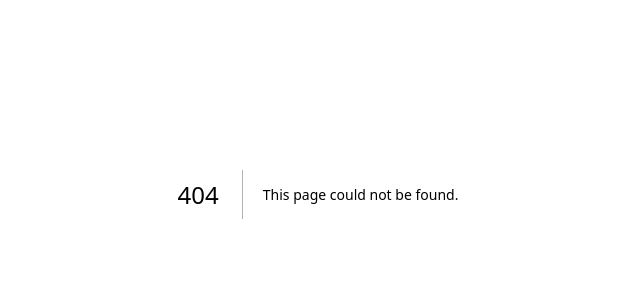
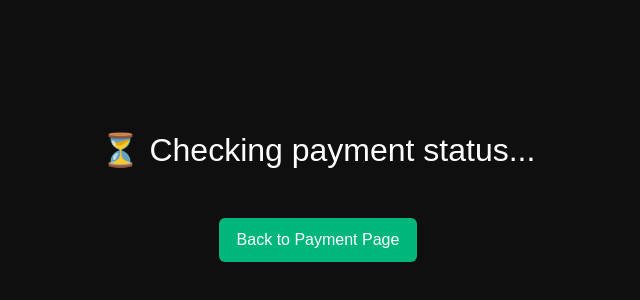
Before and after one commit to chaitu999projects/payments, a Next.js app: page /payment-status in a window 1280 px wide. Before the commit this address had no page. Shown: the part 206-506 px from the top of the page, without its empty margins (322-962 px from the left). Built offline with nearby package versions, Linux system fonts and the light colour scheme.

Commit message:
cashfree some changes

```diff
--- /dev/null
+++ b/app/api/check-status/route.js
@@ -0,0 +1,39 @@
+import axios from "axios";
+
+export async function GET(req) {
+  const { searchParams } = new URL(req.url);
+  const orderId = searchParams.get("order_id");
+
+  if (!orderId) {
+    return new Response(
+      JSON.stringify({ error: "Missing order_id" }),
+      { status: 400 }
+    );
+  }
+
+  try {
+    const BASE =
+      process.env.CASHFREE_ENV === "prod"
+        ? "https://api.cashfree.com"
+        : "https://sandbox.cashfree.com";
+
+    const headers = {
+      "x-client-id": process.env.CASHFREE_APP_ID,
+      "x-client-secret": process.env.CASHFREE_SECRET_KEY,
+      "x-api-version": "2022-09-01",
+    };
+
+    const res = await axios.get(`${BASE}/pg/orders/${orderId}`, { headers });
+
+    return new Response(JSON.stringify(res.data), {
+      status: 200,
+      headers: { "Content-Type": "application/json" },
+    });
+  } catch (err) {
+    console.error("check-status error:", err.response?.data || err.message);
+    return new Response(
+      JSON.stringify({ error: err.response?.data || err.message }),
+      { status: 500 }
+    );
+  }
+}
--- a/app/api/create-order/route.js
+++ b/app/api/create-order/route.js
@@ -3,19 +3,21 @@ import axios from "axios";
 export async function POST(req) {
   try {
     const body = await req.json();
-    const { orderId, amount, customerName, customerEmail, customerPhone } =
-      body;
+    const { orderId, amount, customerName, customerEmail, customerPhone } = body;
 
     const APP_ID = process.env.CASHFREE_APP_ID;
     const SECRET = process.env.CASHFREE_SECRET_KEY;
-    const BASE = "https://api.cashfree.com"; // production base URL
+    const ENV =
+      process.env.CASHFREE_ENV === "prod"
+        ? "https://api.cashfree.com"
+        : "https://sandbox.cashfree.com";
 
     const payload = {
       order_id: orderId,
       order_amount: amount,
       order_currency: "INR",
       customer_details: {
-        customer_id: customerPhone, // ✅ new field (can use phone or email)
+        customer_id: customerPhone,
         customer_name: customerName,
         customer_email: customerEmail,
         customer_phone: customerPhone,
@@ -25,25 +27,27 @@ export async function POST(req) {
       },
     };
 
-    const headers = {
-      "Content-Type": "application/json",
-      "x-api-version": "2022-09-01", // ✅ REQUIRED
-      "x-client-id": APP_ID,
-      "x-client-secret": SECRET,
-    };
+    const resp = await fetch(`${ENV}/pg/orders`, {
+      method: "POST",
+      headers: {
+        "Content-Type": "application/json",
+        "x-api-version": "2022-09-01",
+        "x-client-id": APP_ID,
+        "x-client-secret": SECRET,
+      },
+      body: JSON.stringify(payload),
+    });
 
-    const resp = await axios.post(`${BASE}/pg/orders`, payload, { headers });
+    const data = await resp.json();
 
-    return new Response(JSON.stringify({ success: true, data: resp.data }), {
-      status: 200,
-      headers: { "Content-Type": "application/json" },
-    });
+    if (!resp.ok) {
+      console.error("Cashfree API error:", data);
+      return Response.json({ success: false, error: data }, { status: resp.status });
+    }
+
+    return Response.json({ success: true, data });
   } catch (err) {
-    console.error("create-order error:", err?.response?.data || err.message);
-    const message = err?.response?.data || err.message || "unknown";
-    return new Response(JSON.stringify({ success: false, error: message }), {
-      status: 500,
-      headers: { "Content-Type": "application/json" },
-    });
+    console.error("create-order error:", err);
+    return Response.json({ success: false, error: err.message }, { status: 500 });
   }
 }
--- /dev/null
+++ b/app/payment-status/page.jsx
@@ -0,0 +1,89 @@
+"use client";
+
+import { useEffect, useState } from "react";
+import { useSearchParams } from "next/navigation";
+import axios from "axios";
+
+export default function PaymentStatusPage() {
+  const searchParams = useSearchParams();
+  const orderId = searchParams.get("order_id");
+  const [status, setStatus] = useState("loading");
+  const [details, setDetails] = useState(null);
+
+  useEffect(() => {
+    async function fetchStatus() {
+      if (!orderId) return;
+
+      try {
+        // Fetch order status directly from Cashfree API (server-side in production)
+        const res = await axios.get(`/api/check-status?order_id=${orderId}`);
+        setStatus(res.data.order_status || "unknown");
+        setDetails(res.data);
+      } catch (err) {
+        console.error("Error fetching status:", err);
+        setStatus("error");
+      }
+    }
+    fetchStatus();
+  }, [orderId]);
+
+  return (
+    <div
+      style={{
+        minHeight: "100vh",
+        display: "flex",
+        flexDirection: "column",
+        justifyContent: "center",
+        alignItems: "center",
+        background: "#0f0f0f",
+        color: "white",
+        fontFamily: "sans-serif",
+        padding: 24,
+      }}
+    >
+      <h1 style={{ fontSize: "2rem", marginBottom: 12 }}>
+        {status === "loading" && "⏳ Checking payment status..."}
+        {status === "SUCCESS" && "✅ Payment Successful!"}
+        {status === "FAILED" && "❌ Payment Failed!"}
+        {status === "ACTIVE" && "💸 Payment Pending..."}
+        {status === "error" && "⚠️ Error fetching payment status"}
+        {status === "unknown" && "❓ Unknown payment status"}
+      </h1>
+
+      {orderId && (
+        <p style={{ color: "#aaa", marginTop: 8 }}>Order ID: {orderId}</p>
+      )}
+
+      {details && (
+        <pre
+          style={{
+            background: "#1a1a1a",
+            padding: 16,
+            borderRadius: 8,
+            marginTop: 20,
+            fontSize: "0.85rem",
+            color: "#ccc",
+            maxWidth: "90%",
+            overflowX: "auto",
+          }}
+        >
+          {JSON.stringify(details, null, 2)}
+        </pre>
+      )}
+
+      <a
+        href="/payments"
+        style={{
+          marginTop: 32,
+          background: "#00b67a",
+          color: "white",
+          padding: "10px 18px",
+          borderRadius: "6px",
+          textDecoration: "none",
+        }}
+      >
+        Back to Payment Page
+      </a>
+    </div>
+  );
+}
--- a/app/payment/page.jsx
+++ b/app/payment/page.jsx
@@ -1,6 +1,7 @@
 "use client";
 
 import { useState } from "react";
+import { load } from "@cashfreepayments/cashfree-js";
 
 export default function PaymentPage() {
   const [loading, setLoading] = useState(false);
@@ -11,17 +12,19 @@ export default function PaymentPage() {
     amount: "1.00",
   });
 
-  // update form state dynamically
+  // Handle form input
   function handleChange(e) {
     const { name, value } = e.target;
     setForm((prev) => ({ ...prev, [name]: value }));
   }
 
+  // ✅ Updated Cashfree PG v2 payment handler
   async function handlePay(e) {
     e.preventDefault();
     setLoading(true);
 
     try {
+      // Step 1: Create an order through your backend API
       const res = await fetch("/api/create-order", {
         method: "POST",
         headers: { "Content-Type": "application/json" },
@@ -38,37 +41,40 @@ export default function PaymentPage() {
       setLoading(false);
 
       if (!json.success) {
-        alert("Create order failed: " + JSON.stringify(json.error, null, 2));
+        alert("❌ Failed to create order: " + JSON.stringify(json.error, null, 2));
         return;
       }
 
-      const payload = json.data;
+      // Step 2: Extract session ID
+      const sessionId = json.data.payment_session_id;
 
-      // Redirect to hosted payment page
-      if (payload.payment_link) {
-        window.location.href = payload.payment_link;
+      if (!sessionId) {
+        alert("❌ No payment_session_id returned from backend!");
         return;
       }
 
-      // Or open popup if SDK is loaded
-      if (payload.order_token) {
-        if (window?.Cashfree?.openCheckout) {
-          window.Cashfree.openCheckout({ order_token: payload.order_token });
-        } else if (window?.cashfree) {
-          window.cashfree.openCheckout({ order_token: payload.order_token });
-        } else {
-          alert(
-            "Order token created but Cashfree SDK not loaded. Redirecting to payment link if exists."
-          );
-          if (payload.payment_link) window.location.href = payload.payment_link;
-        }
-        return;
-      }
+      // Step 3: Load the Cashfree SDK
+      const cashfree = await load({
+        mode: "production", // 🔄 change to "sandbox" for testing
+      });
 
-      alert("Order created — server response: " + JSON.stringify(payload));
+      // Step 4: Open payment popup
+      cashfree.pay({
+        paymentSessionId: sessionId,
+        redirectTarget: "_self", // or "_blank" if you prefer a new tab
+      });
+
+      // Optional: Listen to events
+      cashfree.on("payment.success", (data) => {
+        console.log("✅ Payment successful:", data);
+      });
+
+      cashfree.on("payment.failed", (data) => {
+        console.log("❌ Payment failed:", data);
+      });
     } catch (err) {
       setLoading(false);
-      console.error(err);
+      console.error("Payment error:", err);
       alert("Error creating order: " + err.message);
     }
   }
@@ -88,9 +94,16 @@ export default function PaymentPage() {
       }}
     >
       <h2 style={{ marginBottom: 16 }}>💳 Real Payment (Cashfree)</h2>
-      <p style={{ marginBottom: 24, color: "#aaa", maxWidth: 400, textAlign: "center" }}>
-        Enter your details below. This will use your <b>live Cashfree keys</b> to
-        create a real ₹{form.amount} payment order.
+      <p
+        style={{
+          marginBottom: 24,
+          color: "#aaa",
+          maxWidth: 400,
+          textAlign: "center",
+        }}
+      >
+        Enter your details below. This will use your{" "}
+        <b>live Cashfree keys</b> to create a real ₹{form.amount} payment order.
       </p>
 
       <form
--- a/package.json
+++ b/package.json
@@ -9,6 +9,7 @@
     "lint": "eslint"
   },
   "dependencies": {
+    "@cashfreepayments/cashfree-js": "^1.0.5",
     "crypto": "^1.0.1",
     "dotenv": "^17.2.3",
     "next": "^16.0.1",
```
Also changed, not shown: 1 other file (tests, documents, lock files or other folders).
